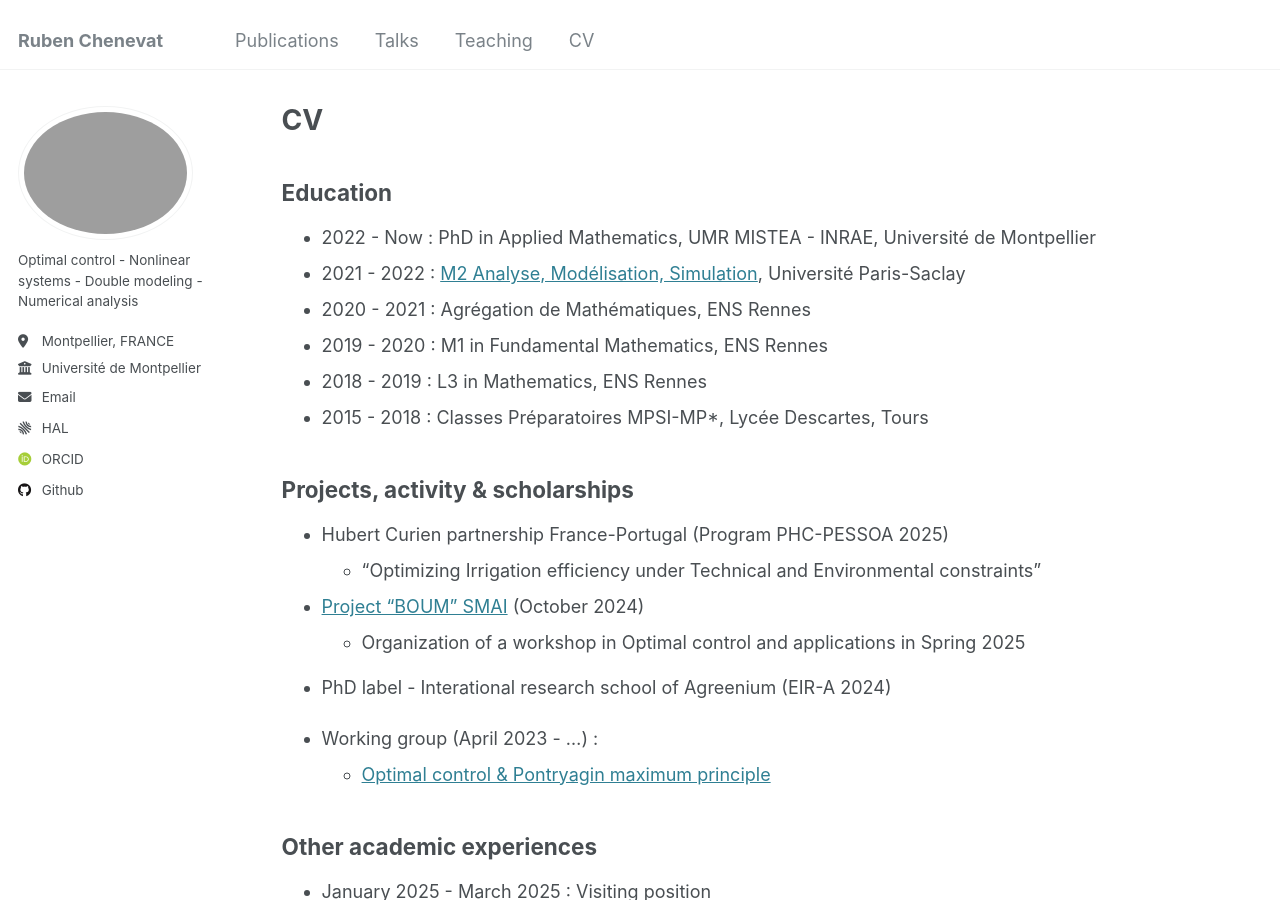
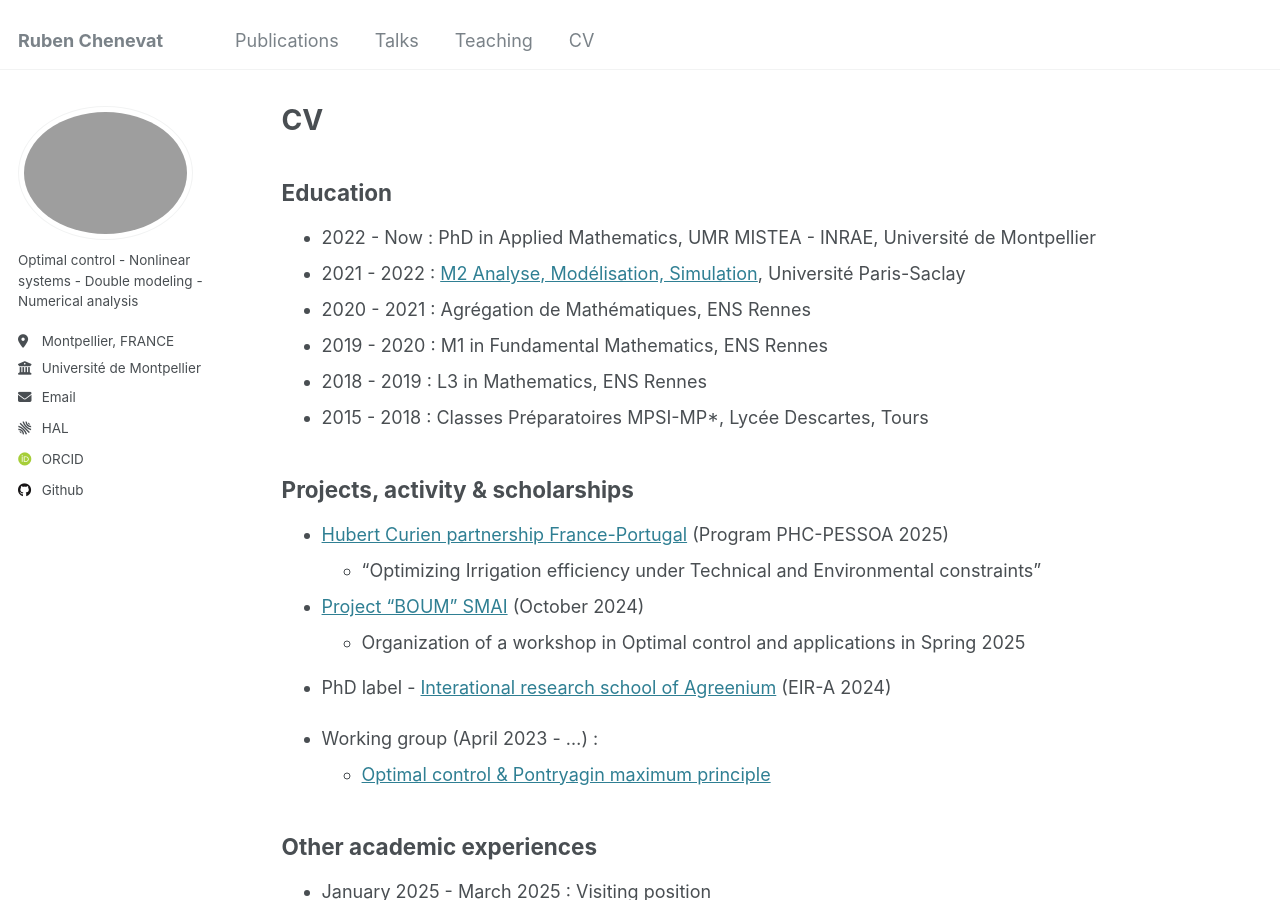
Before and after one commit to rubenchenevat/rubenchenevat.github.io, a Jekyll site: the page built from _pages/cv.md, in a window 1280 px wide and 900 px high. Built offline with Jekyll 4.4.1, drawn with Linux system fonts in a browser that asks for light colours; some web fonts are replaced; part of the change alters nothing that is shown.

Commit message:
Update cv.md

```diff
--- a/_pages/cv.md
+++ b/_pages/cv.md
@@ -20,13 +20,13 @@ redirect_from:
 
 ## Projects, activity & scholarships
 
-* Hubert Curien partnership France-Portugal (Program PHC-PESSOA 2025)
+* [Hubert Curien partnership France-Portugal](https://www.campusfrance.org/fr/pessoa) (Program PHC-PESSOA 2025)
   * "Optimizing Irrigation efficiency under Technical and Environmental constraints"
 
 * [Project "BOUM" SMAI](http://smai.emath.fr/spip.php?article548&lang=fr) (October 2024)
   * Organization of a workshop in Optimal control and applications in Spring 2025
 
-* PhD label - Interational research school of Agreenium (EIR-A 2024)
+* PhD label - [Interational research school of Agreenium](https://www.agreenium.fr/formation-recherche/doctorat-et-ecoles-d-ete/une-formation-doctorale-internationale-lecole-eir-a) (EIR-A 2024)
 
 * Working group (April 2023 - ...) :
   * [Optimal control & Pontryagin maximum principle](https://sites.google.com/view/gdtpmp/)
```
